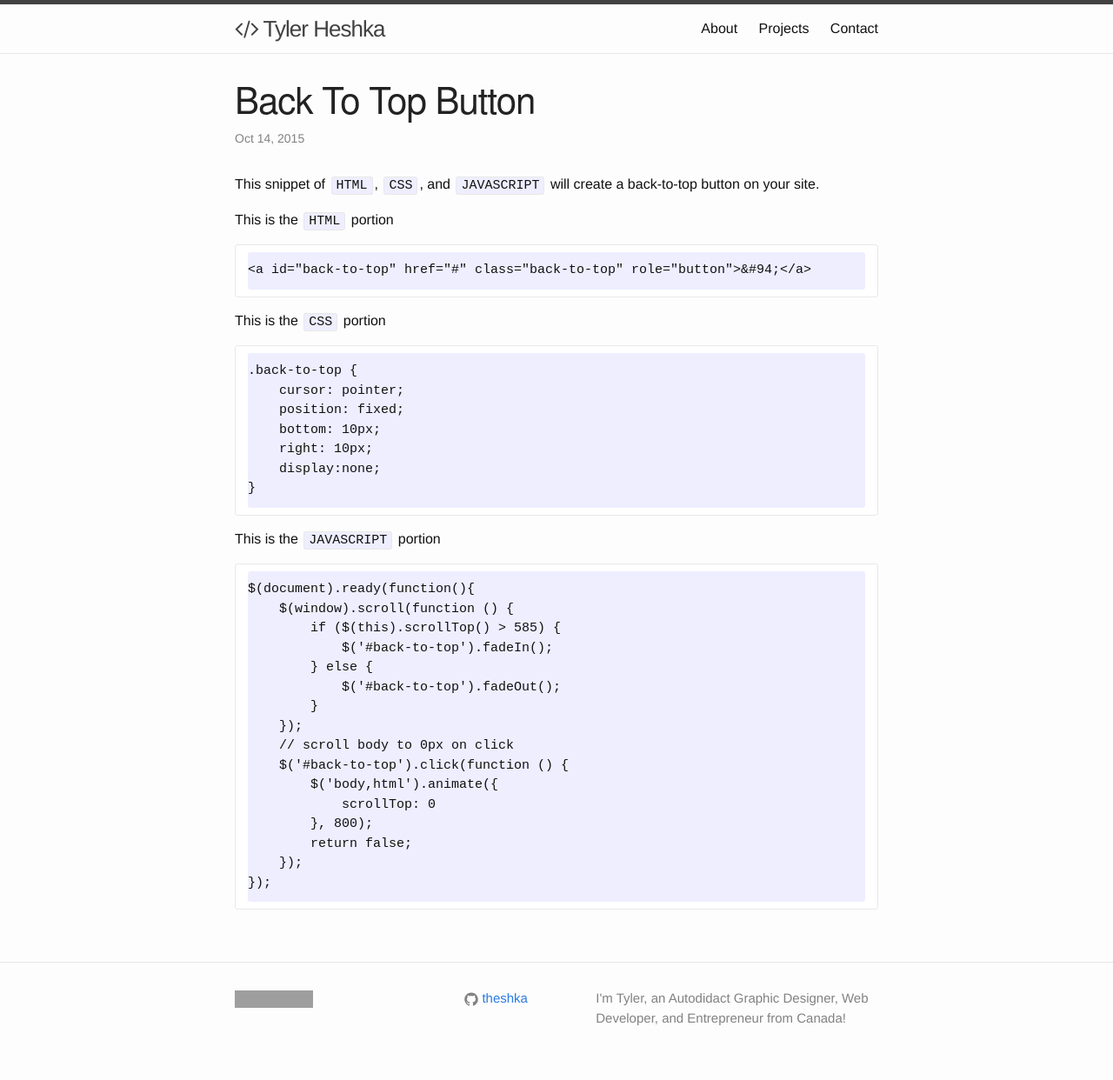
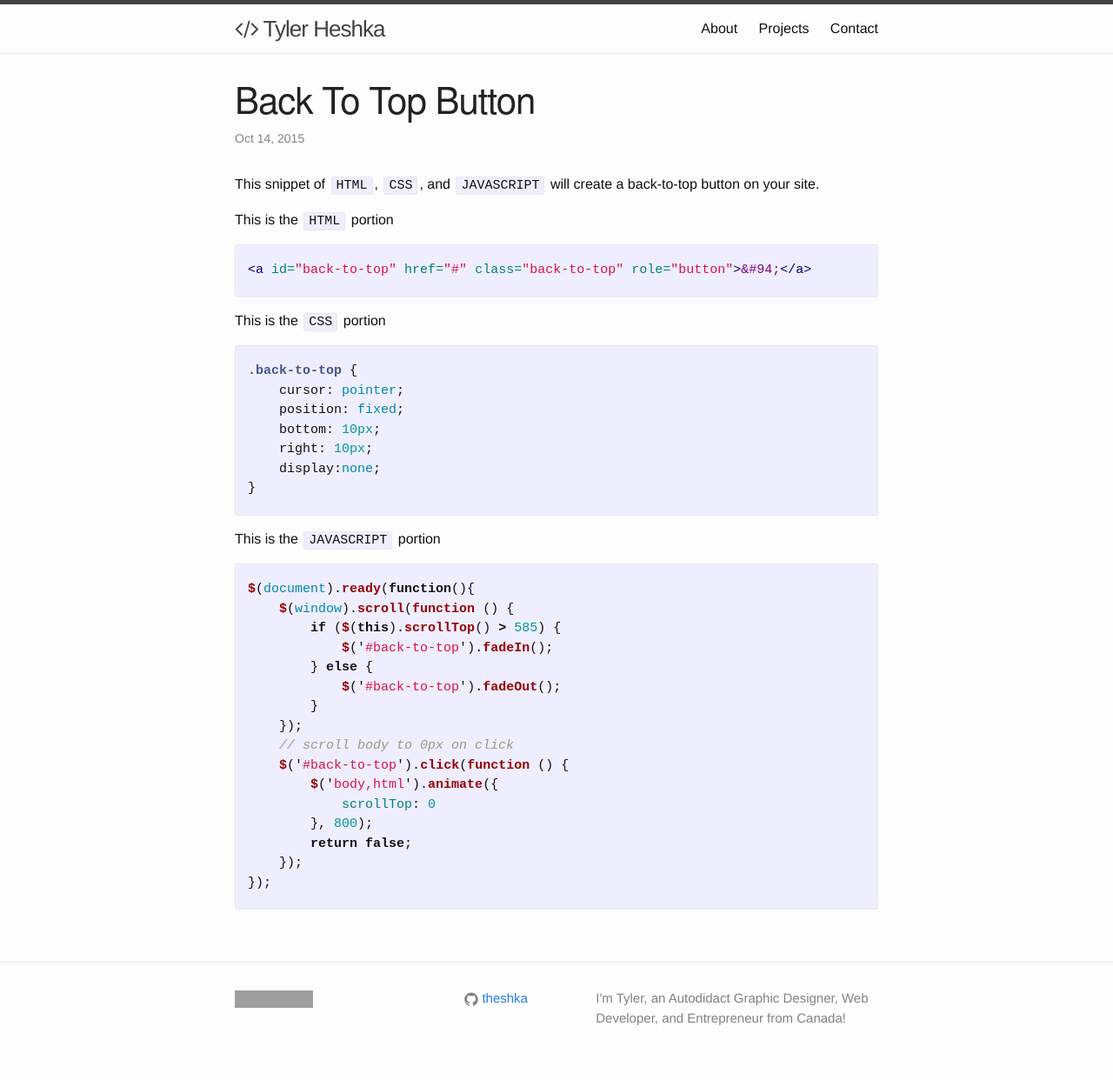
Before and after one commit to theshka/theshka, a Jekyll site: the page built from _posts/2015-10-14-back-to-top-snippet.markdown, in a window 1280 px wide. Shown: the whole page at 87% size. Built offline with Jekyll 4.4.1, drawn with Linux system fonts in a browser that asks for light colours; nearby versions of some CDN libraries; grey boxes are pictures that could not be loaded.

Commit message:
update posts for syntax highlighting

```diff
--- a/_posts/2015-10-14-back-to-top-snippet.markdown
+++ b/_posts/2015-10-14-back-to-top-snippet.markdown
@@ -7,34 +7,37 @@
 This snippet of `HTML`, `CSS`, and `JAVASCRIPT` will create a back-to-top button on your site.
 
 This is the `HTML` portion
-
-    <a id="back-to-top" href="#" class="back-to-top" role="button">&#94;</a>
+{% highlight html %}
+<a id="back-to-top" href="#" class="back-to-top" role="button">&#94;</a>
+{% endhighlight %}
 
 This is the `CSS` portion
-
-    .back-to-top {
-        cursor: pointer;
-        position: fixed;
-        bottom: 10px;
-        right: 10px;
-        display:none;
-    }
+{% highlight css %}
+.back-to-top {
+    cursor: pointer;
+    position: fixed;
+    bottom: 10px;
+    right: 10px;
+    display:none;
+}
+{% endhighlight %}
 
 This is the `JAVASCRIPT` portion
-
-    $(document).ready(function(){
-        $(window).scroll(function () {
-            if ($(this).scrollTop() > 585) {
-                $('#back-to-top').fadeIn();
-            } else {
-                $('#back-to-top').fadeOut();
-            }
-        });
-        // scroll body to 0px on click
-        $('#back-to-top').click(function () {
-            $('body,html').animate({
-                scrollTop: 0
-            }, 800);
-            return false;
-        });
+{% highlight javascript %}
+$(document).ready(function(){
+    $(window).scroll(function () {
+        if ($(this).scrollTop() > 585) {
+            $('#back-to-top').fadeIn();
+        } else {
+            $('#back-to-top').fadeOut();
+        }
     });
+    // scroll body to 0px on click
+    $('#back-to-top').click(function () {
+        $('body,html').animate({
+            scrollTop: 0
+        }, 800);
+        return false;
+    });
+});
+{% endhighlight %}
--- a/_sass/_syntax-highlighting.scss
+++ b/_sass/_syntax-highlighting.scss
@@ -1,67 +1,65 @@
-/**
- * Syntax highlighting styles
- */
-.highlight {
-    background: #fff;
-    @extend %vertical-rhythm;
+.highlight  { background: #ffffff; }
+.highlight .c { color: #999988; font-style: italic } /* Comment */
+.highlight .err { color: #a61717; background-color: #e3d2d2 } /* Error */
+.highlight .k { font-weight: bold } /* Keyword */
+.highlight .o { font-weight: bold } /* Operator */
+.highlight .cm { color: #999988; font-style: italic } /* Comment.Multiline */
+.highlight .cp { color: #999999; font-weight: bold } /* Comment.Preproc */
+.highlight .c1 { color: #999988; font-style: italic } /* Comment.Single */
+.highlight .cs { color: #999999; font-weight: bold; font-style: italic } /* Comment.Special */
+.highlight .gd { color: #000000; background-color: #ffdddd } /* Generic.Deleted */
+.highlight .gd .x { color: #000000; background-color: #ffaaaa } /* Generic.Deleted.Specific */
+.highlight .ge { font-style: italic } /* Generic.Emph */
+.highlight .gr { color: #aa0000 } /* Generic.Error */
+.highlight .gh { color: #999999 } /* Generic.Heading */
+.highlight .gi { color: #000000; background-color: #ddffdd } /* Generic.Inserted */
+.highlight .gi .x { color: #000000; background-color: #aaffaa } /* Generic.Inserted.Specific */
+.highlight .go { color: #888888 } /* Generic.Output */
+.highlight .gp { color: #555555 } /* Generic.Prompt */
+.highlight .gs { font-weight: bold } /* Generic.Strong */
+.highlight .gu { color: #aaaaaa } /* Generic.Subheading */
+.highlight .gt { color: #aa0000 } /* Generic.Traceback */
+.highlight .kc { font-weight: bold } /* Keyword.Constant */
+.highlight .kd { font-weight: bold } /* Keyword.Declaration */
+.highlight .kp { font-weight: bold } /* Keyword.Pseudo */
+.highlight .kr { font-weight: bold } /* Keyword.Reserved */
+.highlight .kt { color: #445588; font-weight: bold } /* Keyword.Type */
+.highlight .m { color: #009999 } /* Literal.Number */
+.highlight .s { color: #d14 } /* Literal.String */
+.highlight .na { color: #008080 } /* Name.Attribute */
+.highlight .nb { color: #0086B3 } /* Name.Builtin */
+.highlight .nc { color: #445588; font-weight: bold } /* Name.Class */
+.highlight .no { color: #008080 } /* Name.Constant */
+.highlight .ni { color: #800080 } /* Name.Entity */
+.highlight .ne { color: #990000; font-weight: bold } /* Name.Exception */
+.highlight .nf { color: #990000; font-weight: bold } /* Name.Function */
+.highlight .nn { color: #555555 } /* Name.Namespace */
+.highlight .nt { color: #000080 } /* Name.Tag */
+.highlight .nv { color: #008080 } /* Name.Variable */
+.highlight .ow { font-weight: bold } /* Operator.Word */
+.highlight .w { color: #bbbbbb } /* Text.Whitespace */
+.highlight .mf { color: #009999 } /* Literal.Number.Float */
+.highlight .mh { color: #009999 } /* Literal.Number.Hex */
+.highlight .mi { color: #009999 } /* Literal.Number.Integer */
+.highlight .mo { color: #009999 } /* Literal.Number.Oct */
+.highlight .sb { color: #d14 } /* Literal.String.Backtick */
+.highlight .sc { color: #d14 } /* Literal.String.Char */
+.highlight .sd { color: #d14 } /* Literal.String.Doc */
+.highlight .s2 { color: #d14 } /* Literal.String.Double */
+.highlight .se { color: #d14 } /* Literal.String.Escape */
+.highlight .sh { color: #d14 } /* Literal.String.Heredoc */
+.highlight .si { color: #d14 } /* Literal.String.Interpol */
+.highlight .sx { color: #d14 } /* Literal.String.Other */
+.highlight .sr { color: #009926 } /* Literal.String.Regex */
+.highlight .s1 { color: #d14 } /* Literal.String.Single */
+.highlight .ss { color: #990073 } /* Literal.String.Symbol */
+.highlight .bp { color: #999999 } /* Name.Builtin.Pseudo */
+.highlight .vc { color: #008080 } /* Name.Variable.Class */
+.highlight .vg { color: #008080 } /* Name.Variable.Global */
+.highlight .vi { color: #008080 } /* Name.Variable.Instance */
+.highlight .il { color: #009999 } /* Literal.Number.Integer.Long */
 
-    .c     { color: #998; font-style: italic } // Comment
-    .err   { color: #a61717; background-color: #e3d2d2 } // Error
-    .k     { font-weight: bold } // Keyword
-    .o     { font-weight: bold } // Operator
-    .cm    { color: #998; font-style: italic } // Comment.Multiline
-    .cp    { color: #999; font-weight: bold } // Comment.Preproc
-    .c1    { color: #998; font-style: italic } // Comment.Single
-    .cs    { color: #999; font-weight: bold; font-style: italic } // Comment.Special
-    .gd    { color: #000; background-color: #fdd } // Generic.Deleted
-    .gd .x { color: #000; background-color: #faa } // Generic.Deleted.Specific
-    .ge    { font-style: italic } // Generic.Emph
-    .gr    { color: #a00 } // Generic.Error
-    .gh    { color: #999 } // Generic.Heading
-    .gi    { color: #000; background-color: #dfd } // Generic.Inserted
-    .gi .x { color: #000; background-color: #afa } // Generic.Inserted.Specific
-    .go    { color: #888 } // Generic.Output
-    .gp    { color: #555 } // Generic.Prompt
-    .gs    { font-weight: bold } // Generic.Strong
-    .gu    { color: #aaa } // Generic.Subheading
-    .gt    { color: #a00 } // Generic.Traceback
-    .kc    { font-weight: bold } // Keyword.Constant
-    .kd    { font-weight: bold } // Keyword.Declaration
-    .kp    { font-weight: bold } // Keyword.Pseudo
-    .kr    { font-weight: bold } // Keyword.Reserved
-    .kt    { color: #458; font-weight: bold } // Keyword.Type
-    .m     { color: #099 } // Literal.Number
-    .s     { color: #d14 } // Literal.String
-    .na    { color: #008080 } // Name.Attribute
-    .nb    { color: #0086B3 } // Name.Builtin
-    .nc    { color: #458; font-weight: bold } // Name.Class
-    .no    { color: #008080 } // Name.Constant
-    .ni    { color: #800080 } // Name.Entity
-    .ne    { color: #900; font-weight: bold } // Name.Exception
-    .nf    { color: #900; font-weight: bold } // Name.Function
-    .nn    { color: #555 } // Name.Namespace
-    .nt    { color: #000080 } // Name.Tag
-    .nv    { color: #008080 } // Name.Variable
-    .ow    { font-weight: bold } // Operator.Word
-    .w     { color: #bbb } // Text.Whitespace
-    .mf    { color: #099 } // Literal.Number.Float
-    .mh    { color: #099 } // Literal.Number.Hex
-    .mi    { color: #099 } // Literal.Number.Integer
-    .mo    { color: #099 } // Literal.Number.Oct
-    .sb    { color: #d14 } // Literal.String.Backtick
-    .sc    { color: #d14 } // Literal.String.Char
-    .sd    { color: #d14 } // Literal.String.Doc
-    .s2    { color: #d14 } // Literal.String.Double
-    .se    { color: #d14 } // Literal.String.Escape
-    .sh    { color: #d14 } // Literal.String.Heredoc
-    .si    { color: #d14 } // Literal.String.Interpol
-    .sx    { color: #d14 } // Literal.String.Other
-    .sr    { color: #009926 } // Literal.String.Regex
-    .s1    { color: #d14 } // Literal.String.Single
-    .ss    { color: #990073 } // Literal.String.Symbol
-    .bp    { color: #999 } // Name.Builtin.Pseudo
-    .vc    { color: #008080 } // Name.Variable.Class
-    .vg    { color: #008080 } // Name.Variable.Global
-    .vi    { color: #008080 } // Name.Variable.Instance
-    .il    { color: #099 } // Literal.Number.Integer.Long
-}
+/* Make line numbers unselectable: excludes line numbers from copy-paste user ops */
+.highlight .lineno {-webkit-user-select: none;-moz-user-select: none; -o-user-select: none;}
+.lineno::-moz-selection {background-color: transparent;} /* Mozilla specific */
+.lineno::selection {background-color: transparent;} /* Other major browsers */
```
Also changed, not shown: _posts/2015-10-10-html5-snippet.markdown (+23 -21 lines), _posts/2015-10-11-open-links-in-new-window.markdown (+12 -10 lines), _posts/2015-10-12-apple-meta-tags.markdown (+15 -13 lines), _posts/2015-10-13-social-media-meta-tags-google-twitter-facebook.markdown (+31 -29 lines).
